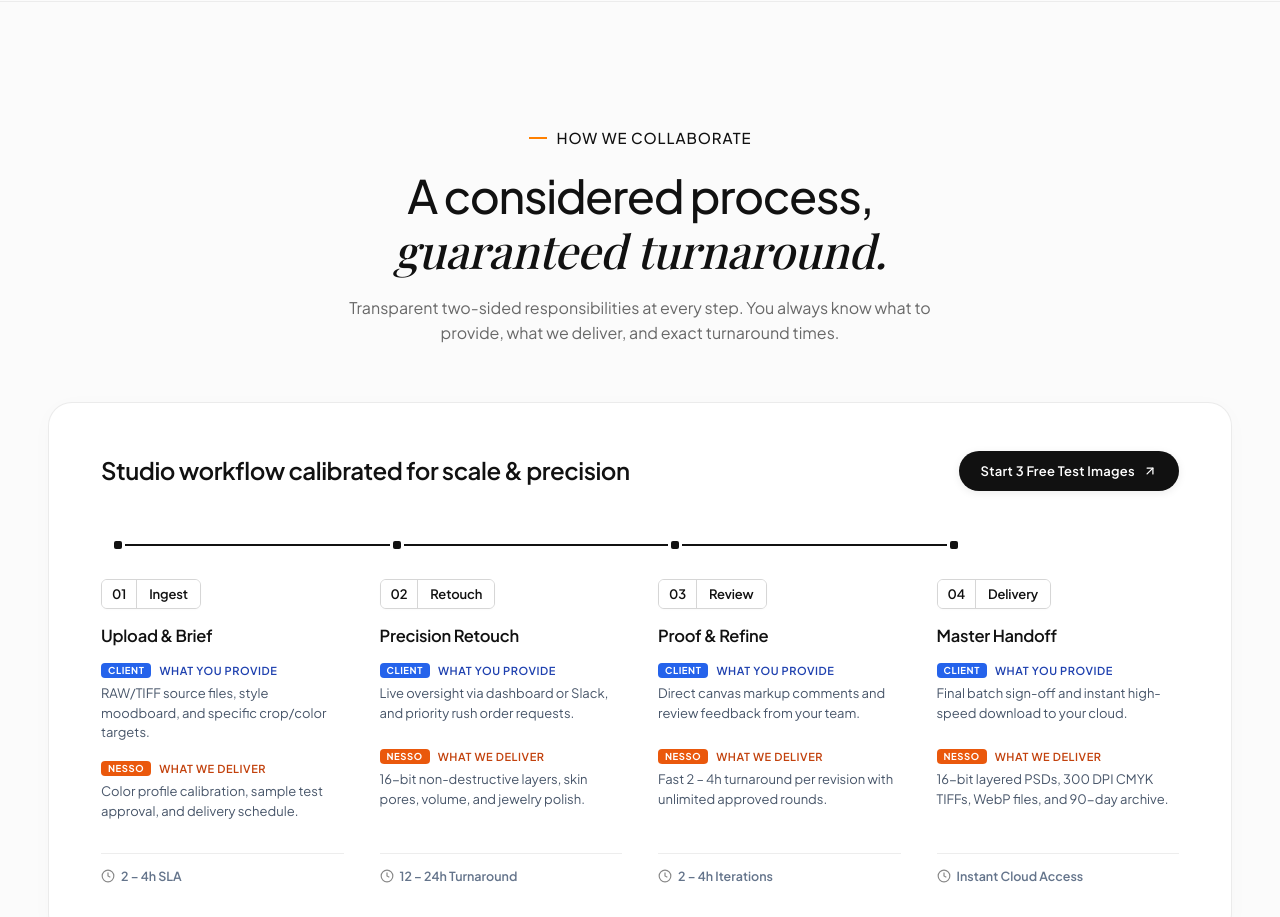
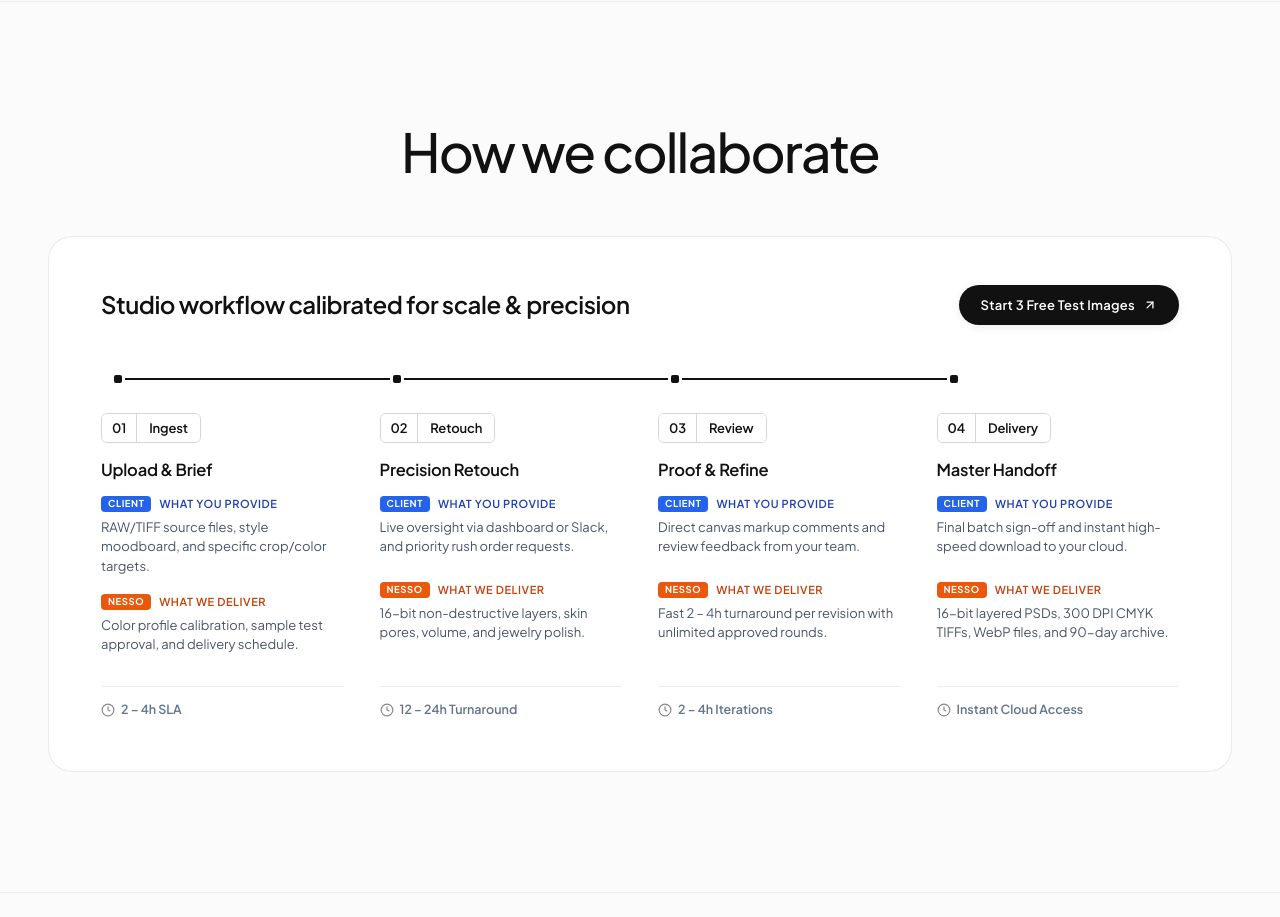
Before and after one commit to tmnhutwork/Landingpage-Photo-Retouch, a plain HTML site: page index.html in a window 1280 px wide. Shown: the part 5740-6657 px from the top of the page. Drawn offline with nearby package versions, Linux system fonts and the light colour scheme; animation ran at ten frames a second; a web font is replaced by a local one.

Commit message:
style(workflow): update headline to big clean 'How we collaborate' matching 'Who we worked with' and remove card shadow

```diff
--- a/index.html
+++ b/index.html
@@ -565,20 +565,9 @@
     <section class="section-workflow" id="workflow">
       <div class="workflow-container">
 
-        <!-- Header & Interactive Option Switcher -->
-        <div class="section-header-wrap">
-          <div class="eyebrow-group">
-            <span class="eyebrow-bar"></span>
-            <span class="eyebrow-text">HOW WE COLLABORATE</span>
-          </div>
-          <h2 class="section-headline">
-            A considered process,<br>
-            <span class="serif-italic">guaranteed turnaround.</span>
-          </h2>
-          <p class="section-subtext">
-            Transparent two-sided responsibilities at every step. You always know what to provide, what we deliver, and exact turnaround times.
-          </p>
-
+        <!-- Header: Clean Minimal Headline Matching "Who we worked with." -->
+        <div class="workflow-header-wrap">
+          <h2 class="workflow-clean-headline">How we collaborate</h2>
         </div>
 
         <!-- WORKFLOW: RUNWAY COMPACT TIMELINE -->
--- a/workflow-pricing.css
+++ b/workflow-pricing.css
@@ -247,13 +247,28 @@
   display: block;
 }
 
+/* ── Workflow Clean Headline (Matching "Who we worked with.") ──────── */
+.workflow-header-wrap {
+  text-align: center;
+  margin-bottom: 56px;
+}
+
+.workflow-clean-headline {
+  font-family: var(--font-sans, 'Plus Jakarta Sans', sans-serif);
+  font-size: clamp(2.6rem, 4.2vw, 58px);
+  font-weight: 500;
+  line-height: 1.08;
+  letter-spacing: -0.035em;
+  color: #111111;
+  margin: 0;
+}
+
 .runway-workflow-card {
   background: #FFFFFF;
   border-radius: 24px;
   border: 1px solid rgba(0, 0, 0, 0.08);
   padding: 48px 52px 52px;
-  box-shadow: 0 4px 24px rgba(0, 0, 0, 0.02);
-  transition: box-shadow 0.25s ease;
+  box-shadow: none;
 }
 
 .runway-card-header {
```
